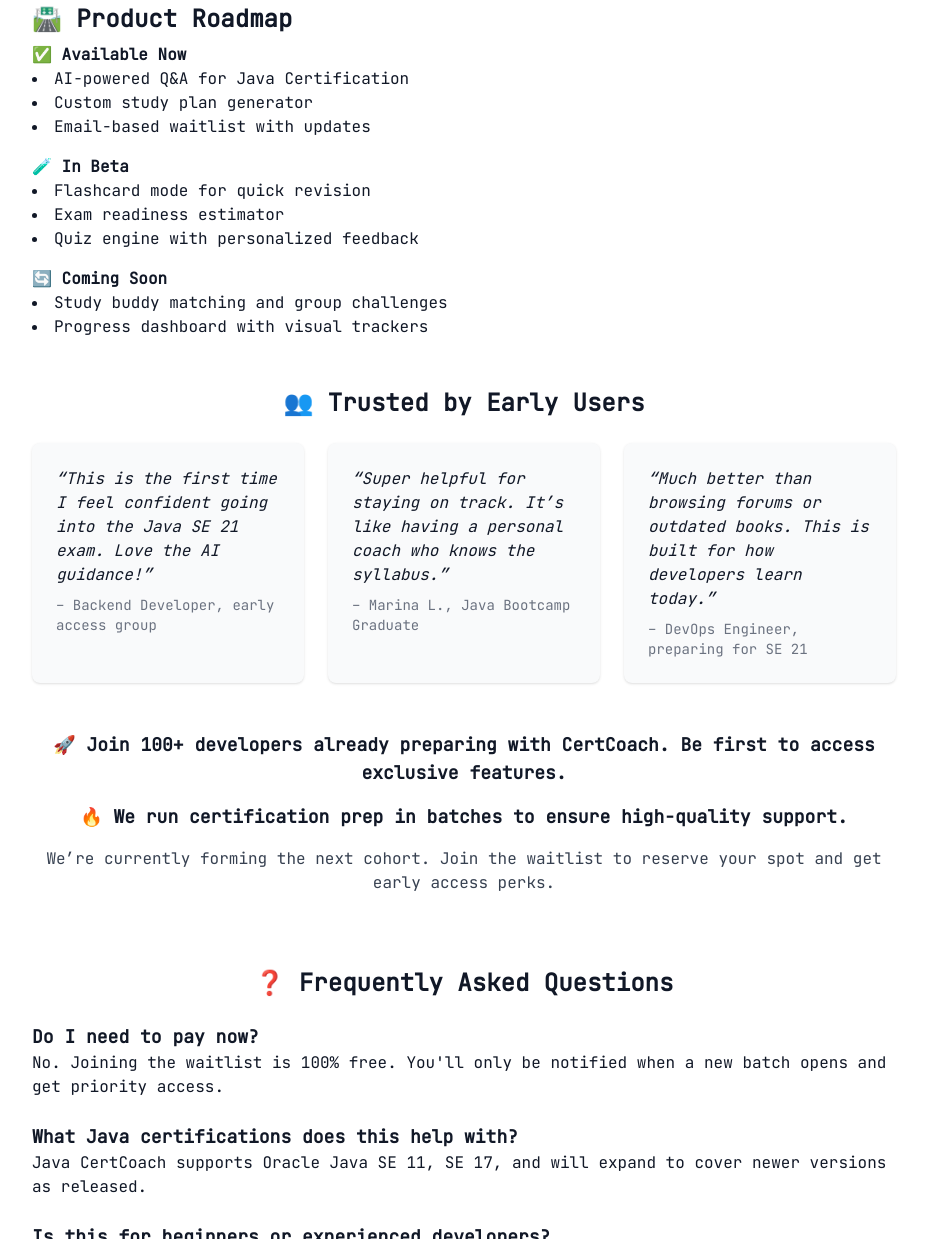
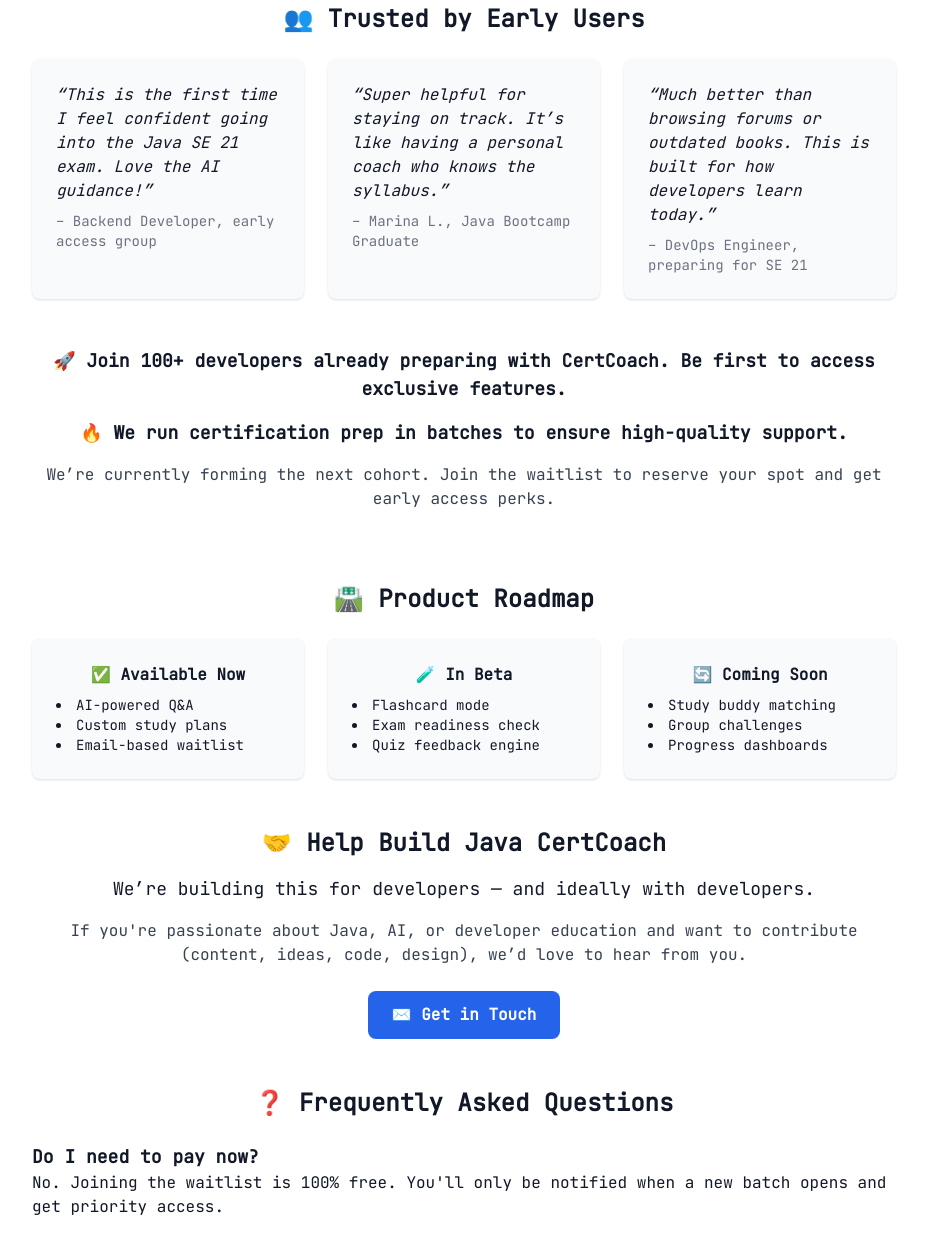
Before and after one commit to miguelmaquieira/javacert-agent, a plain HTML site: page site/index.html in a window 1280 px wide. Shown: the part 1537-2776 px from the top of the page, without its empty margins (176-1102 px from the left). Drawn offline with nearby package versions, Linux system fonts and the light colour scheme.

Commit message:
join the force

```diff
--- a/site/index.html
+++ b/site/index.html
@@ -184,36 +184,7 @@
       </div>
     </section>
 
-    <!-- Roadmap -->
-    <section class="mb-12">
-      <h2 class="text-2xl font-semibold mb-2">🛣️ Product Roadmap</h2>
-      <div class="space-y-4">
-        <div>
-          <h3 class="font-bold">✅ Available Now</h3>
-          <ul class="list-disc list-inside">
-            <li>AI-powered Q&A for Java Certification</li>
-            <li>Custom study plan generator</li>
-            <li>Email-based waitlist with updates</li>
-          </ul>
-        </div>
-        <div>
-          <h3 class="font-bold">🧪 In Beta</h3>
-          <ul class="list-disc list-inside">
-            <li>Flashcard mode for quick revision</li>
-            <li>Exam readiness estimator</li>
-            <li>Quiz engine with personalized feedback</li>
-          </ul>
-        </div>
-        <div>
-          <h3 class="font-bold">🔄 Coming Soon</h3>
-          <ul class="list-disc list-inside">
-
-            <li>Study buddy matching and group challenges</li>
-            <li>Progress dashboard with visual trackers</li>
-          </ul>
-        </div>
-      </div>
-    </section>
+    <!-- Testimonials -->
     <section class="mb-12">
       <h2 class="text-2xl font-semibold mb-6 text-center">👥 Trusted by Early Users</h2>
       <div class="grid md:grid-cols-3 gap-6">
@@ -236,6 +207,7 @@
     </section>
 
 
+    <!-- join the waiting list-->
     <section class="mb-12 text-center">
       <p class="mb-4 font-semibold text-lg">🚀 Join 100+ developers already preparing with CertCoach. Be first to access
         exclusive features.</p>
@@ -246,6 +218,53 @@
         <script async data-uid="89d5c1b7a3" src="https://java-cert-agent.kit.com/89d5c1b7a3/index.js"></script>
       </div>
     </section>
+
+    <!-- Roadmap -->
+    <section class="mb-12">
+      <h2 class="text-2xl font-semibold mb-6 text-center">🛣️ Product Roadmap</h2>
+      <div class="grid md:grid-cols-3 gap-6 text-center">
+        <div class="bg-gray-50 dark:bg-gray-800 p-6 rounded-lg shadow">
+          <h3 class="font-bold mb-2">✅ Available Now</h3>
+          <ul class="list-disc list-inside text-left text-sm">
+            <li>AI-powered Q&A</li>
+            <li>Custom study plans</li>
+            <li>Email-based waitlist</li>
+          </ul>
+        </div>
+        <div class="bg-gray-50 dark:bg-gray-800 p-6 rounded-lg shadow">
+          <h3 class="font-bold mb-2">🧪 In Beta</h3>
+          <ul class="list-disc list-inside text-left text-sm">
+            <li>Flashcard mode</li>
+            <li>Exam readiness check</li>
+            <li>Quiz feedback engine</li>
+          </ul>
+        </div>
+        <div class="bg-gray-50 dark:bg-gray-800 p-6 rounded-lg shadow">
+          <h3 class="font-bold mb-2">🔄 Coming Soon</h3>
+          <ul class="list-disc list-inside text-left text-sm">
+            <li>Study buddy matching</li>
+            <li>Group challenges</li>
+            <li>Progress dashboards</li>
+          </ul>
+        </div>
+      </div>
+    </section>
+
+    <!-- join the force-->
+    <section class="mb-12 text-center">
+      <h2 class="text-2xl font-semibold mb-4">🤝 Help Build Java CertCoach</h2>
+      <p class="mb-4 text-lg">We’re building this for developers — and ideally with developers.</p>
+      <p class="mb-6 text-gray-700">
+        If you're passionate about Java, AI, or developer education and want to contribute (content, ideas, code,
+        design),
+        we’d love to hear from you.
+      </p>
+      <a href="mailto:hello@javacert.com?subject=I'd%20like%20to%20contribute%20to%20Java%20CertCoach"
+        class="inline-block bg-blue-600 text-white px-6 py-3 rounded-lg hover:bg-blue-700 font-semibold">
+        ✉️ Get in Touch
+      </a>
+    </section>
+
 
     <!-- FAQ Section -->
     <section class="mb-12">
@@ -277,6 +296,7 @@
       </div>
     </section>
 
+    <!-- Share Section -->
     <section class="mb-12 text-center">
       <h2 class="text-xl font-semibold mb-4">🔗 Share with a Friend</h2>
       <p class="mb-4">Know someone else preparing for Java Certification?</p>
```
